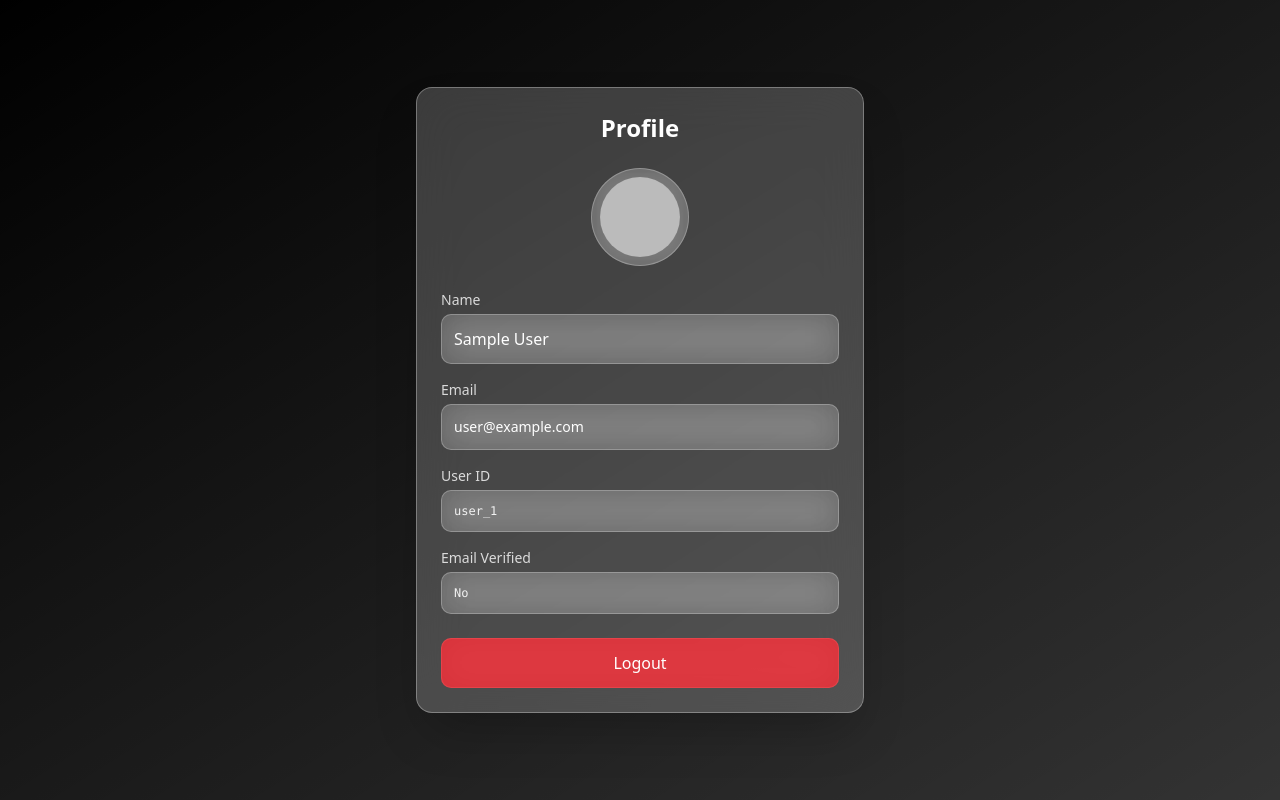
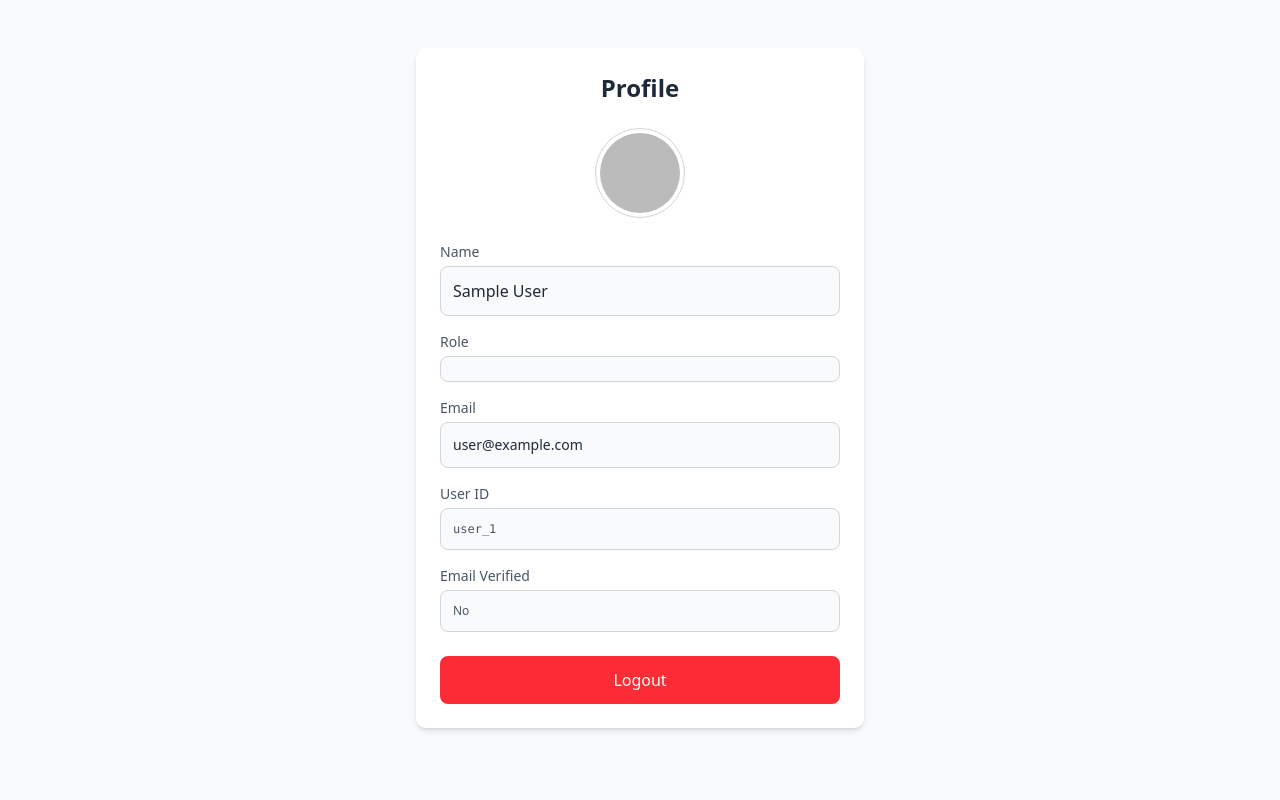
Before and after one commit to MohaMMed-S3eeD/auth-app, a Next.js app: page /profile in a window 1280 px wide. Built offline with nearby package versions, Linux system fonts and the light colour scheme; no server answers; sample sign-in values are in the browser's storage.

Commit message:
Enhance user roles and profile management by adding Role enum in Prisma schema, updating session to include user role and email verification, and improving profile page layout for better user experience.

```diff
--- a/src/app/profile/page.tsx
+++ b/src/app/profile/page.tsx
@@ -11,16 +11,16 @@ const Profile = async () => {
     redirect("/login");
   }
   return (
-    <div className="min-h-screen bg-gradient-to-br from-black/100  to-black/80 flex items-center justify-center p-4 ">
-      <div className="w-full max-w-md">
-        <div className="bg-white/20 backdrop-blur-xl border border-white/30 rounded-2xl shadow-2xl p-6">
-          <h1 className="text-2xl font-semibold text-white text-center mb-6">
+    <div className="min-h-screen bg-gray-50 p-4">
+      <div className="max-w-md mx-auto bg-white rounded-lg shadow-md p-6 mt-8">
+        <h1 className="text-2xl font-bold text-gray-800 text-center mb-6">
           Profile
         </h1>
 
         {/* Profile Image */}
         <div className="flex justify-center mb-6">
-            <div className="bg-white/15 backdrop-blur-lg rounded-full p-2 border border-white/25">
+          {session.user?.role === "ADMIN" ? (
+            <div className="border-2 border-green-500 rounded-full p-1">
               <Image
                 src={session.user?.image || "/user.svg"}
                 alt="profile"
@@ -29,44 +29,65 @@ const Profile = async () => {
                 className="rounded-full"
               />
             </div>
+          ) : (
+            <div className="border border-gray-300 rounded-full p-1">
+              <Image
+                src={session.user?.image || "/user.svg"}
+                alt="profile"
+                width={80}
+                height={80}
+                className="rounded-full"
+              />
+            </div>
+          )}
         </div>
 
         {/* User Info */}
         <div className="space-y-4 mb-6">
           <div>
-              <label className="block text-sm text-white/80 mb-1 font-medium">
+            <label className="block text-sm text-gray-600 mb-1 font-medium">
               Name
             </label>
-              <div className="bg-white/15 backdrop-blur-lg border border-white/25 rounded-lg p-3">
-                <p className="text-white">{session.user?.name || "N/A"}</p>
+            <div className="border border-gray-300 rounded-md p-3 bg-gray-50">
+              <p className="text-gray-800">{session.user?.name || "N/A"}</p>
             </div>
           </div>
 
           <div>
-              <label className="block text-sm text-white/80 mb-1 font-medium">
-                Email
+            <label className="block text-sm text-gray-600 mb-1 font-medium">
+              Role
             </label>
-              <div className="bg-white/15 backdrop-blur-lg border border-white/25 rounded-lg p-3">
-                <p className="text-white text-sm">{session.user?.email}</p>
+            <div className="border border-gray-300 rounded-md p-3 bg-gray-50">
+              <p className="text-gray-800">{session.user?.role}</p>
             </div>
           </div>
 
           <div>
-              <label className="block text-sm text-white/80 mb-1 font-medium">
+            <label className="block text-sm text-gray-600 mb-1 font-medium">
+              Email
+            </label>
+            <div className="border border-gray-300 rounded-md p-3 bg-gray-50">
+              <p className="text-gray-800 text-sm">{session.user?.email}</p>
+            </div>
+          </div>
+
+          <div>
+            <label className="block text-sm text-gray-600 mb-1 font-medium">
               User ID
             </label>
-              <div className="bg-white/15 backdrop-blur-lg border border-white/25 rounded-lg p-3">
-                <p className="text-white/90 text-xs font-mono">
+            <div className="border border-gray-300 rounded-md p-3 bg-gray-50">
+              <p className="text-gray-600 text-xs font-mono">
                 {session.user?.id}
               </p>
             </div>
           </div>
+
           <div>
-              <label className="block text-sm text-white/80 mb-1 font-medium">
+            <label className="block text-sm text-gray-600 mb-1 font-medium">
               Email Verified
             </label>
-              <div className="bg-white/15 backdrop-blur-lg border border-white/25 rounded-lg p-3">
-                <p className="text-white/90 text-xs font-mono">
+            <div className="border border-gray-300 rounded-md p-3 bg-gray-50">
+              <p className="text-gray-600 text-xs">
                 {session.user?.emailVerified ? "Yes" : "No"}
               </p>
             </div>
@@ -77,14 +98,13 @@ const Profile = async () => {
         <form action={logoutAction}>
           <button
             type="submit"
-              className="w-full bg-red-500/80 backdrop-blur-lg hover:bg-red-500/90 text-white font-medium py-3 px-4 rounded-lg transition-all duration-200 border border-red-400/30"
+            className="w-full bg-red-500 hover:bg-red-600 text-white font-medium py-3 px-4 rounded-md transition-colors"
           >
             Logout
           </button>
         </form>
       </div>
     </div>
-    </div>
   );
 };
 
--- a/src/auth.ts
+++ b/src/auth.ts
@@ -4,6 +4,22 @@ import { PrismaAdapter } from "@auth/prisma-adapter"
 import authConfig from "./auth.config"
 // import GitHub from "next-auth/providers/github"
 // import Google from "next-auth/providers/google"
+import { DefaultSession } from "next-auth"
+
+declare module "next-auth" {
+  interface Session {
+    user: {
+      id: string
+      emailVerified: Date | null
+      role: "USER" | "ADMIN"
+    } & DefaultSession["user"]
+  }
+
+  interface User {
+    emailVerified: Date | null
+    role: "USER" | "ADMIN"
+  }
+}
 
 export const { handlers, auth, signIn, signOut } = NextAuth({
     callbacks: {
@@ -15,12 +31,13 @@ export const { handlers, auth, signIn, signOut } = NextAuth({
             if (session.user) {
                 session.user.id = token.sub as string
 
-                // Fetch emailVerified from database
+                // Fetch emailVerified and role from database
                 const user = await prisma.user.findUnique({
                     where: { id: token.sub as string },
-                    select: { emailVerified: true }
+                    select: { emailVerified: true, role: true }
                 })
                 session.user.emailVerified = user?.emailVerified ?? null
+                session.user.role = user?.role ?? "USER"
             }
             return session
         }
--- a/types/next-auth.d.ts
+++ b/types/next-auth.d.ts
@@ -5,10 +5,12 @@ declare module "next-auth" {
     user: {
       id: string
       emailVerified: Date | null
+      role: "USER" | "ADMIN"
     } & DefaultSession["user"]
   }
 
   interface User {
     emailVerified: Date | null
+    role: "USER" | "ADMIN"
   }
 }
```
Also changed, not shown: 1 other file (tests, documents, lock files or other folders). Lines whose indentation alone changed are shown as unchanged.
